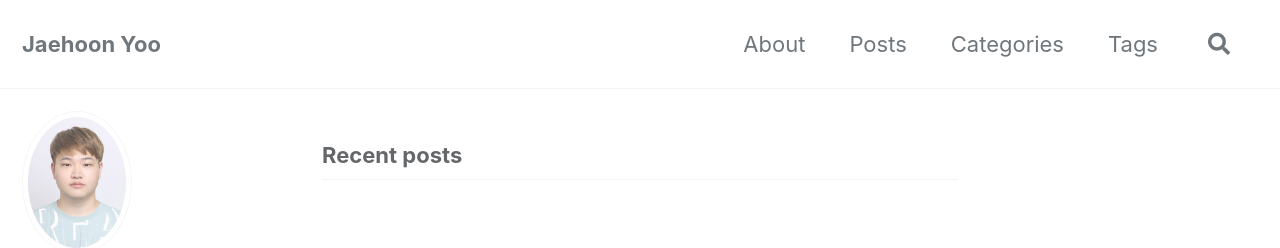
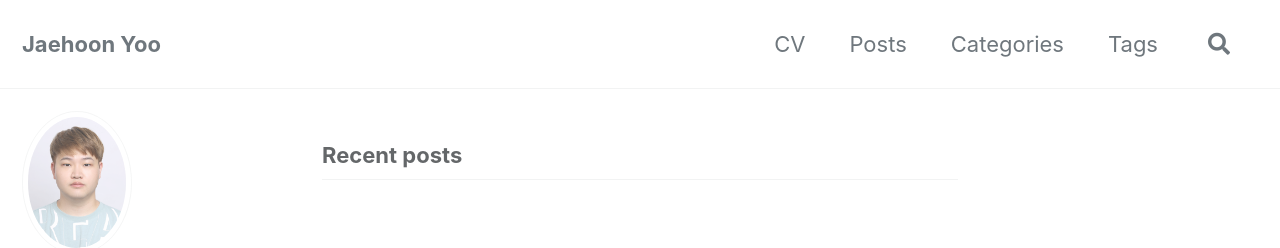
Before and after one commit to JaehoonYoo-byeolla/JaehoonYoo-byeolla.github.io, a Jekyll site: the page built from index.html, in a window 1280 px wide. Shown: the top 248 px of the page. Built offline with Jekyll 4.4.1, drawn with Linux system fonts in a browser that asks for light colours; cached includes are drawn as plain includes; the list of posts is cut into pages by our own code.

Commit message:
navi about to cv

```diff
--- a/_data/navigation.yml
+++ b/_data/navigation.yml
@@ -1,5 +1,5 @@
 main:
-  - title: "About"
+  - title: "CV"
     url: /about/
   - title: "Posts"
     url: /posts/
```
